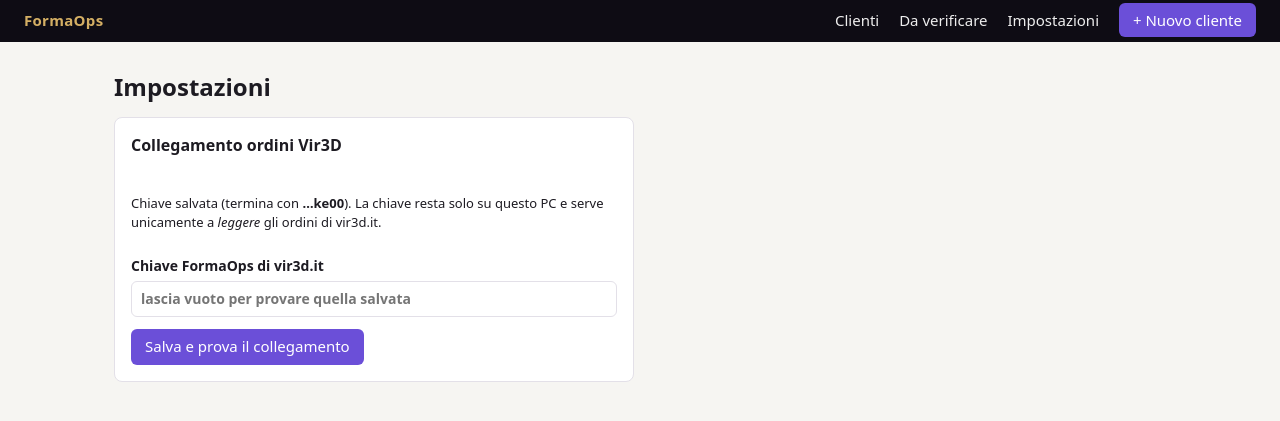
After one commit to Formafactory/FormaOps, a Node server app: page /impostazioni in a window 1280 px wide. The commit adds this page. Shown: the top 421 px of the page. Run offline with Node 20, Linux system fonts and the light colour scheme; data that the repository does not hold is empty; some libraries are stand-ins or nearby versions.

Commit message:
Chiave Vir3D dalla pagina Impostazioni e avvio che si aggiorna da solo
La chiave di lettura si incolla nell'app (resta nel database locale),
con prova immediata del collegamento. avvia-formaops.bat scarica gli
aggiornamenti e installa i componenti a ogni avvio.

Co-Authored-By: Claude Opus 5.5 <noreply@anthropic.com>
Claude-Session: https://claude.ai/code/session_01N1GC2hTyszM9EX7rZR3cY7

```diff
--- /dev/null
+++ b/lib/settings.js
@@ -0,0 +1,15 @@
+'use strict';
+// Impostazioni locali: prima quelle salvate dall'app, poi il file .env.
+function getSetting(db, key) {
+  return db.prepare('SELECT value FROM settings WHERE key = ?').pluck().get(key) ?? null;
+}
+function setSetting(db, key, value) {
+  db.prepare(`INSERT INTO settings (key, value) VALUES (?, ?)
+              ON CONFLICT(key) DO UPDATE SET value = excluded.value, updated_at = datetime('now')`).run(key, value);
+}
+function vir3dConfig(db, env = process.env) {
+  const base = String(getSetting(db, 'vir3d_api_base') || env.VIR3D_API_BASE || 'https://vir3d.it').replace(/\/+$/, '');
+  const key = getSetting(db, 'vir3d_api_key') || env.VIR3D_API_KEY || '';
+  return { base, key };
+}
+module.exports = { getSetting, setSetting, vir3dConfig };
--- a/scripts/sync-vir3d.js
+++ b/scripts/sync-vir3d.js
@@ -9,9 +9,11 @@ if (fs.existsSync(envFile) && typeof process.loadEnvFile === 'function') process
 const { openDatabase, resolveDataDir } = require('../lib/db');
 const vir3d = require('../lib/vir3d');
 const { syncVir3d } = require('../lib/sync-vir3d');
+const { vir3dConfig } = require('../lib/settings');
 
 (async () => {
-  const cfg = vir3d.config();
+  const db = openDatabase(resolveDataDir(process.env.DATA_DIR), { log: () => {} });
+  const cfg = vir3dConfig(db);
   console.log(`[vir3d] collegamento a ${cfg.base}`);
   try {
     const h = await vir3d.health(cfg);
@@ -22,7 +24,6 @@ const { syncVir3d } = require('../lib/sync-vir3d');
   }
   if (process.argv.includes('--check')) return;
 
-  const db = openDatabase(resolveDataDir(process.env.DATA_DIR));
   const r = await syncVir3d(db, { cfg, log: console.log });
   if (!r.ok) {
     console.error(`[vir3d] ERRORE: ${r.error}`);
--- a/server.js
+++ b/server.js
@@ -12,6 +12,7 @@ const { openDatabase, resolveDataDir } = require('./lib/db');
 const C = require('./lib/customers');
 const { syncVir3d, getState } = require('./lib/sync-vir3d');
 const vir3d = require('./lib/vir3d');
+const { setSetting, vir3dConfig } = require('./lib/settings');
 
 const PORT = Number(process.env.PORT) || 3210;
 const DATA_DIR = resolveDataDir(process.env.DATA_DIR);
@@ -45,7 +46,7 @@ app.locals.when = (iso) => {
 function syncInfo() {
   return {
     state: getState(db),
-    configured: Boolean(vir3d.config().key),
+    configured: Boolean(vir3dConfig(db).key),
     reviewOpen: db.prepare('SELECT COUNT(*) FROM review_items WHERE resolved_at IS NULL').pluck().get(),
   };
 }
@@ -59,11 +60,27 @@ app.get('/', (req, res) => {
 });
 
 app.post('/sync/vir3d', async (req, res) => {
-  const r = await syncVir3d(db, { log: console.log });
+  const r = await syncVir3d(db, { cfg: vir3dConfig(db), log: console.log });
   const msg = r.skipped ? 'Sincronizzazione già in corso.'
     : r.ok ? `Ordini Vir3D aggiornati: ${r.nuovi} nuovi, ${r.aggiornati} aggiornati, ${r.clientiNuovi} clienti nuovi.`
       : `Errore: ${r.error}`;
   res.redirect('/?sync=' + encodeURIComponent(msg));
+});
+
+app.get('/impostazioni', (req, res) => {
+  const cfg = vir3dConfig(db);
+  res.render('settings', { hasKey: Boolean(cfg.key), keyTail: cfg.key ? cfg.key.slice(-4) : '', msg: req.query.msg ?? null, ok: req.query.ok === '1' });
+});
+
+app.post('/impostazioni/vir3d', async (req, res) => {
+  const key = String(req.body.key ?? '').trim();
+  if (key) setSetting(db, 'vir3d_api_key', key);
+  try {
+    await vir3d.health(vir3dConfig(db));
+    res.redirect('/impostazioni?ok=1&msg=' + encodeURIComponent('Collegamento a vir3d.it riuscito. Ora vai su Clienti e premi "Aggiorna ordini".'));
+  } catch (err) {
+    res.redirect('/impostazioni?msg=' + encodeURIComponent(err.message));
+  }
 });
 
 app.get('/verifica', (req, res) => {
--- a/views/_top.ejs
+++ b/views/_top.ejs
@@ -12,6 +12,7 @@
   <nav>
     <a href="/">Clienti</a>
     <a href="/verifica">Da verificare</a>
+    <a href="/impostazioni">Impostazioni</a>
     <a class="btn" href="/customers/new">+ Nuovo cliente</a>
   </nav>
 </header>
--- a/views/index.ejs
+++ b/views/index.ejs
@@ -5,7 +5,7 @@
   <div>
     <strong>Ordini Vir3D</strong>
     <% if (!sync.configured) { %>
-      <span class="muted">— non collegato: manca la chiave nel file .env</span>
+      <span class="muted">— non collegato.</span> <a href="/impostazioni">Collega vir3d.it</a>
     <% } else if (sync.state.last_ok_at) { %>
       <span class="muted">— ultimo aggiornamento <%= when(sync.state.last_ok_at) %></span>
     <% } else { %>
--- /dev/null
+++ b/views/settings.ejs
@@ -0,0 +1,18 @@
+<%- include('_top', { title: 'Impostazioni' }) %>
+<h1>Impostazioni</h1>
+<% if (msg) { %><p class="<%= ok ? 'ok' : 'error' %>"><%= msg %></p><% } %>
+
+<section class="card form">
+  <h2>Collegamento ordini Vir3D</h2>
+  <p class="small">
+    <% if (hasKey) { %>Chiave salvata (termina con <strong>…<%= keyTail %></strong>).<% } else { %>Nessuna chiave salvata.<% } %>
+    La chiave resta solo su questo PC e serve unicamente a <em>leggere</em> gli ordini di vir3d.it.
+  </p>
+  <form class="form" method="post" action="/impostazioni/vir3d">
+    <label>Chiave FormaOps di vir3d.it
+      <input name="key" type="password" autocomplete="off" placeholder="<%= hasKey ? 'lascia vuoto per provare quella salvata' : 'incolla qui la chiave' %>">
+    </label>
+    <div class="actions"><button type="submit">Salva e prova il collegamento</button></div>
+  </form>
+</section>
+<%- include('_bottom') %>
```
Also changed, not shown: lib/vir3d.js, migrations/003_impostazioni.sql (added), 1 other file.
